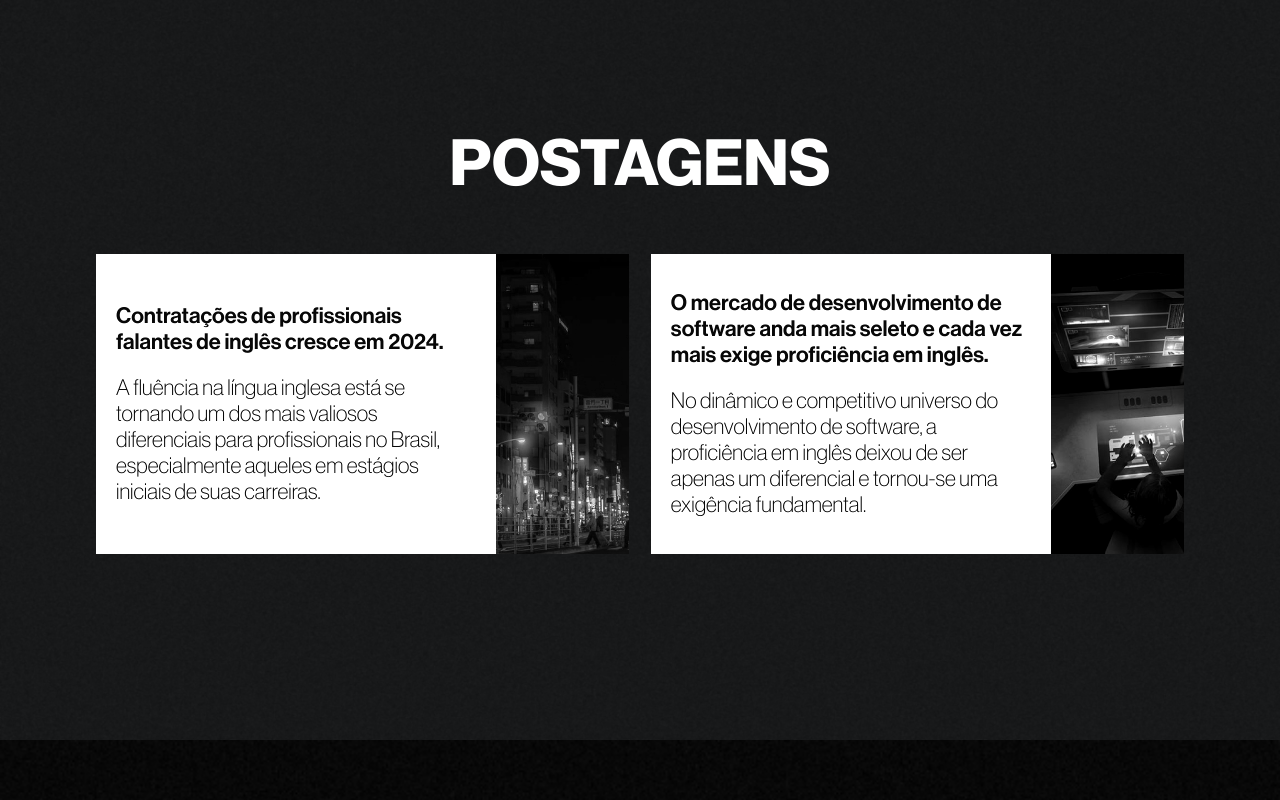
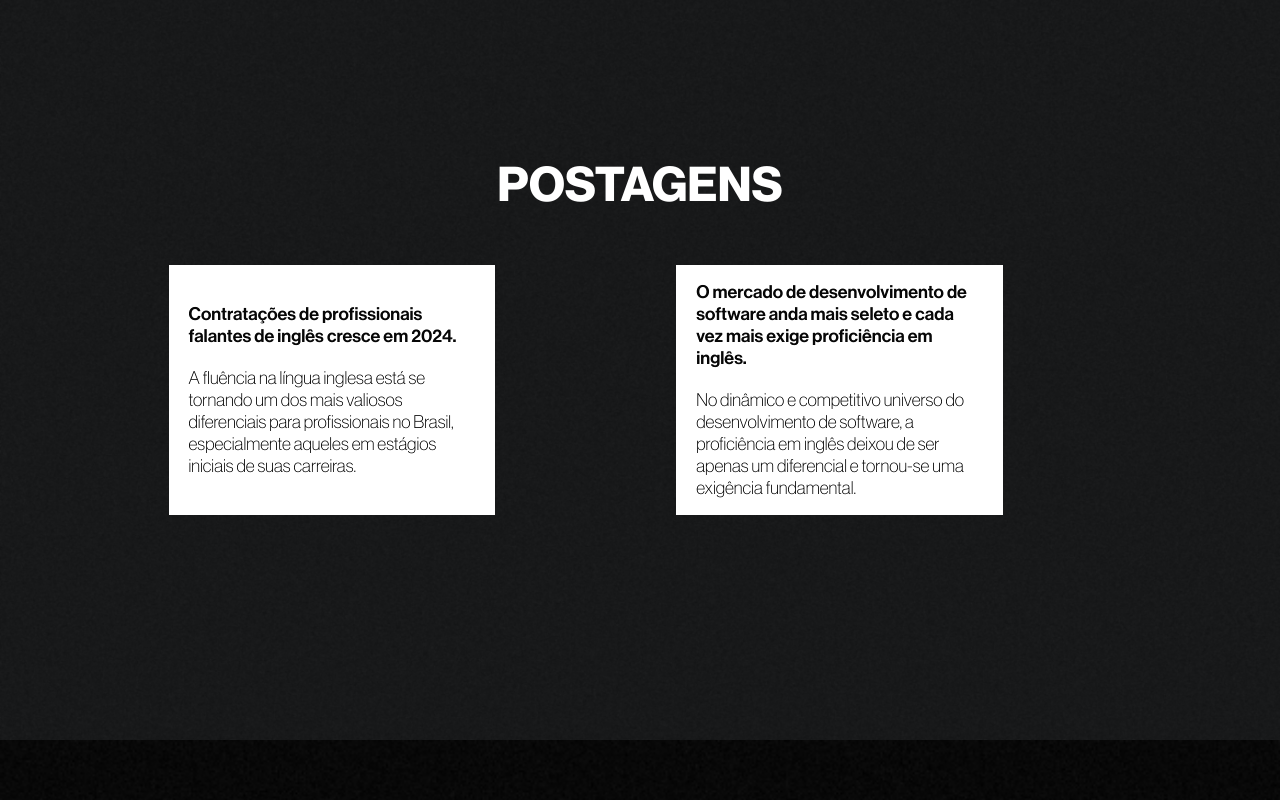
Before and after one commit to pedroduuarte/fluentpath-project, a website: page Public/index.html in a window 1280 px wide. Shown: the part 860-1660 px from the top of the page. Drawn offline with Linux system fonts and the light colour scheme.

Commit message:
Tamanhos de fontes ajustados

```diff
--- a/Public/CSS/globals.css
+++ b/Public/CSS/globals.css
@@ -14,7 +14,7 @@ html, body {
 }
 
 h1 {
-    font-size: 64px;
+    font-size: 48px;
 }
 
 .vw-fullformatter {
--- a/Public/CSS/index.css
+++ b/Public/CSS/index.css
@@ -50,13 +50,13 @@
     width: 100%;
 
     display: flex;
+    justify-content: space-evenly;
     flex-wrap: wrap;
-    gap: 2%;
 }
 
 .posts {
-    width: 49%;
-    min-height: 300px;
+    width: 40%;
+    min-height: 250px;
     height: 45%;
 
     filter: saturate(0) contrast(1.1);
@@ -79,28 +79,18 @@
 }
 
 .posts a div h2 {
-    font-size: 22px;
+    font-size: 18px;
     font-weight: 600;
     margin: 20px;
 }
 
 .posts a div p {
-    font-size: 22px;
+    font-size: 18px;
     font-weight: 400;
     margin: 0 20px 20px 20px;
 }
 
-#post-1 {
-    background: url(../../Assets/index/posts/street.jpg) no-repeat;
-    background-size: cover;
-    background-position-x: 250px;
-}
 
-#post-2 {
-    background: url(../../Assets/index/posts/computer.png) no-repeat;
-    background-size: cover;
-    background-position-x: 250px;
-}
 
 /* DESCUBRA */
 #sec-3 {
@@ -171,7 +161,7 @@
 }
 
 .cards a span h2, p {
-    font-size: 22px;
+    font-size: 18px;
 }
 
 .cards a span h2 {
```
